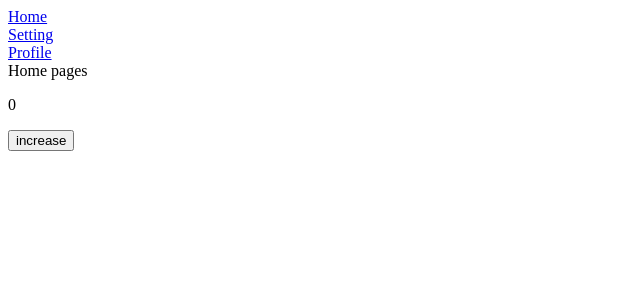
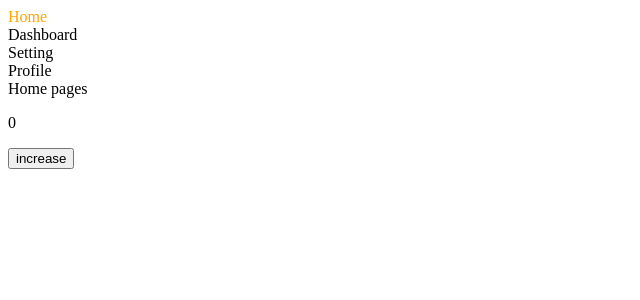
Before and after one commit to KenapaCoding/vue-full-course, a Vue app: page / in a window 1280 px wide. Shown: the top 300 px of the page, without its empty margins (0-640 px from the left). Built offline with nearby package versions, Linux system fonts and the light colour scheme.

Commit message:
materi: active styling

```diff
--- a/src/App.vue
+++ b/src/App.vue
@@ -89,6 +89,9 @@ import Parent from './components/turunan/Parent.vue';
       <router-link to="/">Home</router-link>
     </div>
     <div>
+      <router-link active-class="aktif" exact-active-class="aktif-banget" to="/dashboard">Dashboard</router-link>
+    </div>
+    <div>
       <router-link to="/setting">Setting</router-link>
     </div>
     <div>
@@ -177,6 +180,29 @@ import Parent from './components/turunan/Parent.vue';
 </template>
 
 <style scoped>
+
+  a {
+    color: inherit;
+    text-decoration: none;
+  }
+
+  .router-link-active{
+    color:blue;
+  }
+
+  .aktif{
+    color:yellow
+  }
+
+  .aktif-banget{
+    color:orange
+  }
+
+
+  .router-link-exact-active{
+    color:red;
+  }
+
   .container{
     padding: 20px;
     text-align: center;
--- a/src/router/index.js
+++ b/src/router/index.js
@@ -25,5 +25,7 @@ const routes = [
 
 export const router = createRouter({
     history: createWebHistory(),
-    routes
+    routes,
+    linkActiveClass:"aktif",
+    linkExactActiveClass:"aktif-banget"
 })
```
